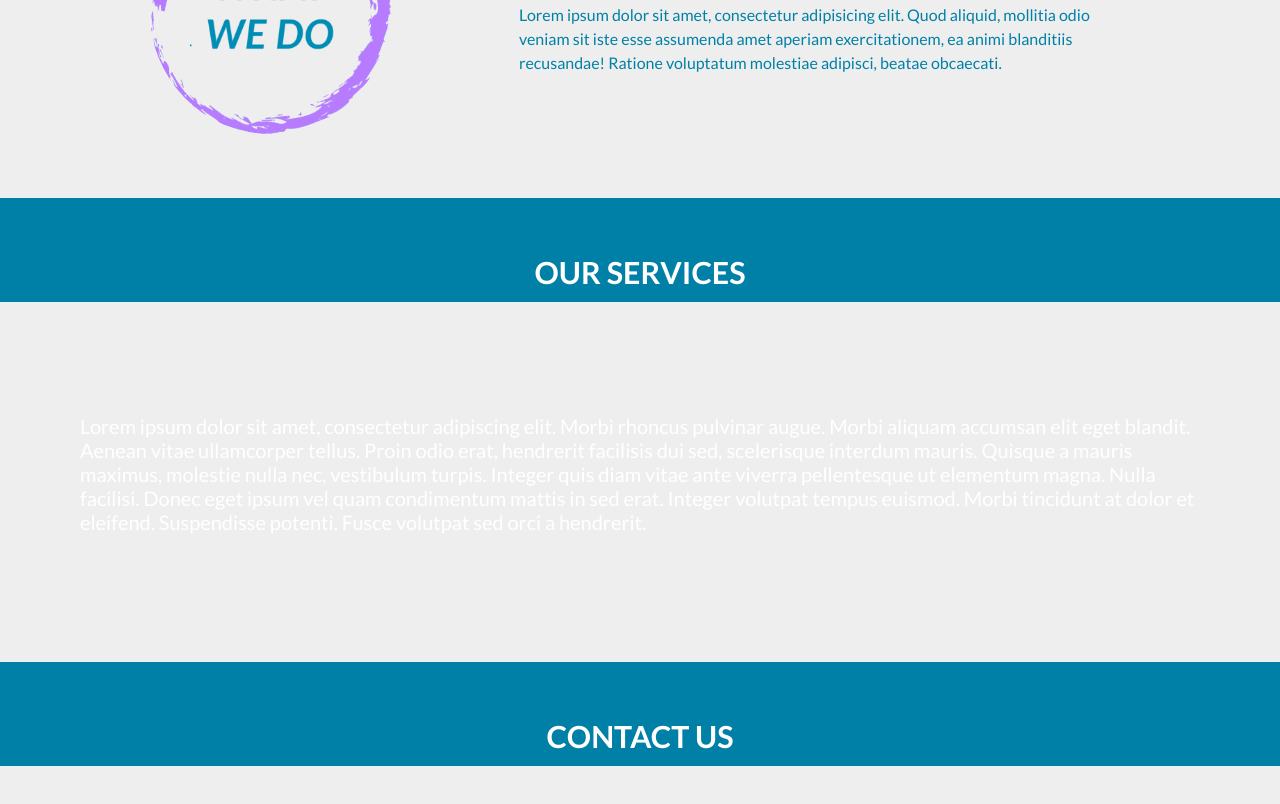
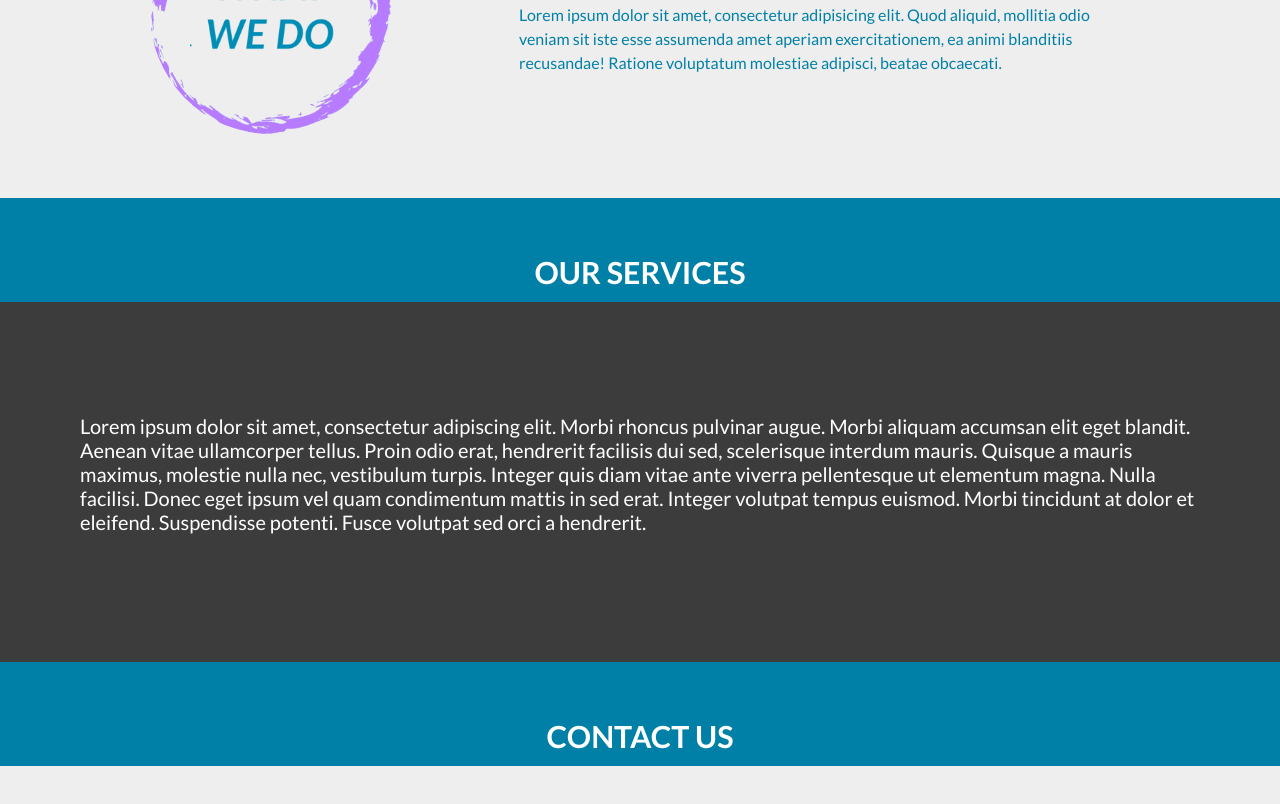
Before and after one commit to Ibraaheem/Ibraaheem.github.io, a plain HTML site: page index.html in a window 1280 px wide. Shown: the part 1494-2298 px from the top of the page. Drawn offline with Linux system fonts and the light colour scheme; a script that the page names is missing.

Commit message:
Update style.css

```diff
--- a/style.css
+++ b/style.css
@@ -140,7 +140,9 @@ h3.heading-about{
   z-index: -1;
 }
 
-
+.dark {
+  background-color: rgba(0,0,0,0.75);
+}
 
 .fixed-background h5 {
   margin-bottom: 3rem;
```
